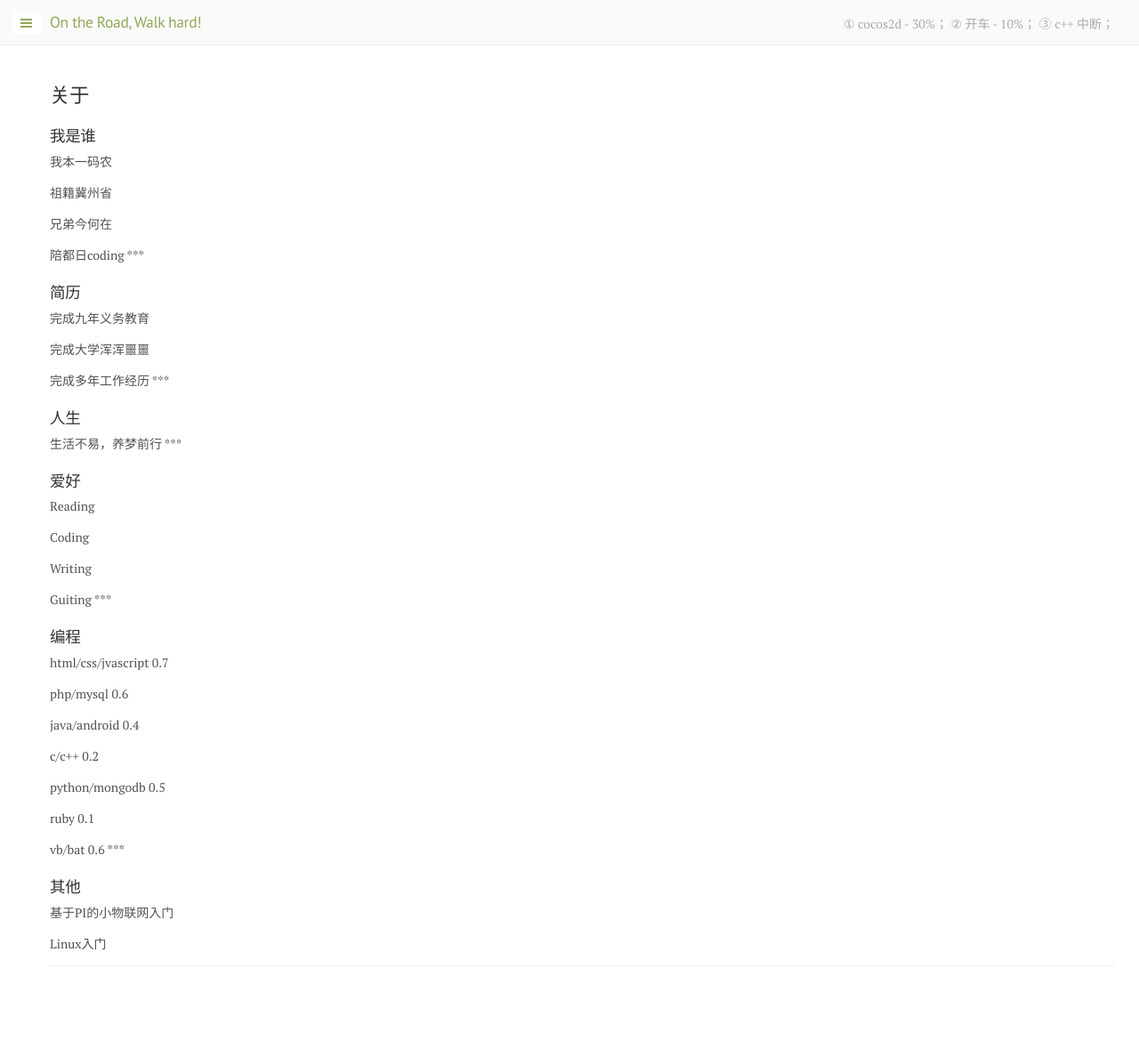
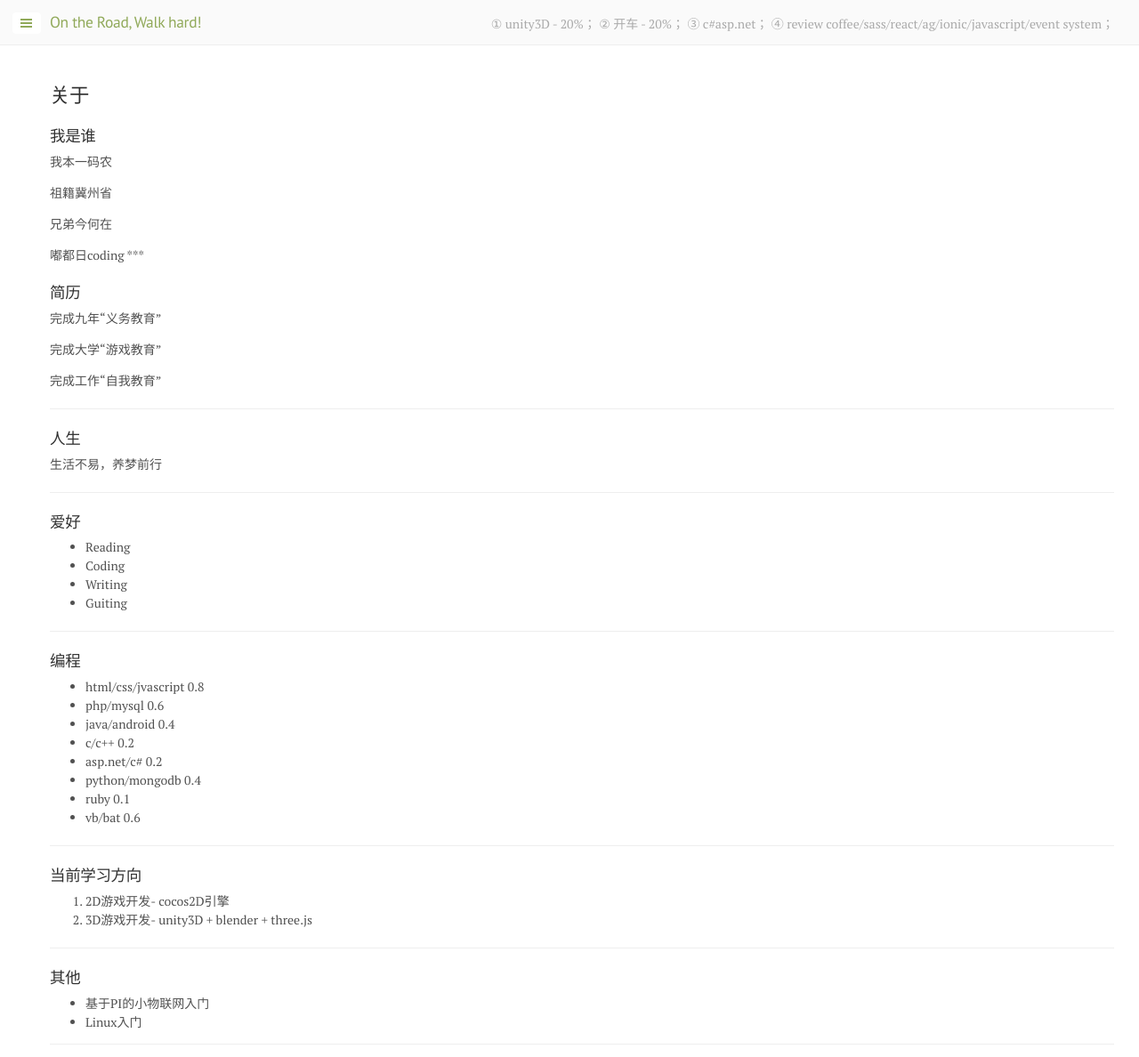
Before and after one commit to maskkid/maskkid.github.io, a Jekyll site: the page built from about.md, in a window 1280 px wide. Shown: the whole page at 89% size. Built offline with Jekyll 4.4.1, drawn with Linux system fonts in a browser that asks for light colours; Markdown is read by kramdown in place of the engine named in the settings; comment, search, counter and statistics services are not loaded; before the commit the page ends 1100 px from its top, so only the background shows below that.

```diff
--- a/_config.yml
+++ b/_config.yml
@@ -15,7 +15,7 @@ tagline:             ''
 description:         "This is my clean env, most about my work n study."
 url:                 http://im.onrd.net
 baseurl:             /
-paginate:            10
+paginate:            20
 
 #git setting
 github:
--- a/_data/doing.yml
+++ b/_data/doing.yml
@@ -1,4 +1,5 @@
 things:
-  "①" : " cocos2d - 30%"
-  "②" : " 开车 - 10%"
-  "③" : " c++ 中断"
+  "①" : " unity3D - 20%"
+  "②" : " 开车 - 20%"
+  "③" : " c#asp.net"
+  "④" : " review coffee/sass/react/ag/ionic/javascript/event system"
--- a/about.md
+++ b/about.md
@@ -4,49 +4,55 @@ title: "关于"
 ---
 
 ###我是谁
-我本一码农
+ 我本一码农
 
-祖籍冀州省
+ 祖籍冀州省
 
-兄弟今何在
+ 兄弟今何在
 
-陪都日coding
+ 嘟都日coding
 ***
+
 ###简历
-完成九年义务教育
+ 完成九年“义务教育”
 
-完成大学浑浑噩噩
+ 完成大学“游戏教育”
 
-完成多年工作经历
+ 完成工作“自我教育”
+
 ***
+
 ###人生
-生活不易，养梦前行
+ 生活不易，养梦前行
+
 ***
+
 ###爱好
-Reading
+* Reading
+* Coding
+* Writing
+* Guiting
 
-Coding
+***
 
-Writing
+###编程
+* html/css/jvascript 0.8
+* php/mysql 0.6
+* java/android 0.4
+* c/c++ 0.2
+* asp.net/c# 0.2
+* python/mongodb 0.4
+* ruby 0.1
+* vb/bat 0.6
 
-Guiting
 ***
-###编程
-html/css/jvascript 0.7
 
-php/mysql 0.6
+###当前学习方向
+1. 2D游戏开发- cocos2D引擎
+2. 3D游戏开发- unity3D + blender + three.js
 
-java/android 0.4
+***
 
-c/c++ 0.2
-
-python/mongodb 0.5
-
-ruby 0.1
-
-vb/bat 0.6
-***
 ###其他
-基于PI的小物联网入门
-
-Linux入门
+* 基于PI的小物联网入门
+* Linux入门
```
Also changed, not shown: _posts/2015-05-14-arvr.md (+3 -1 lines), _posts/2015-05-14-lost_now.md (added, +42 -0 lines).
